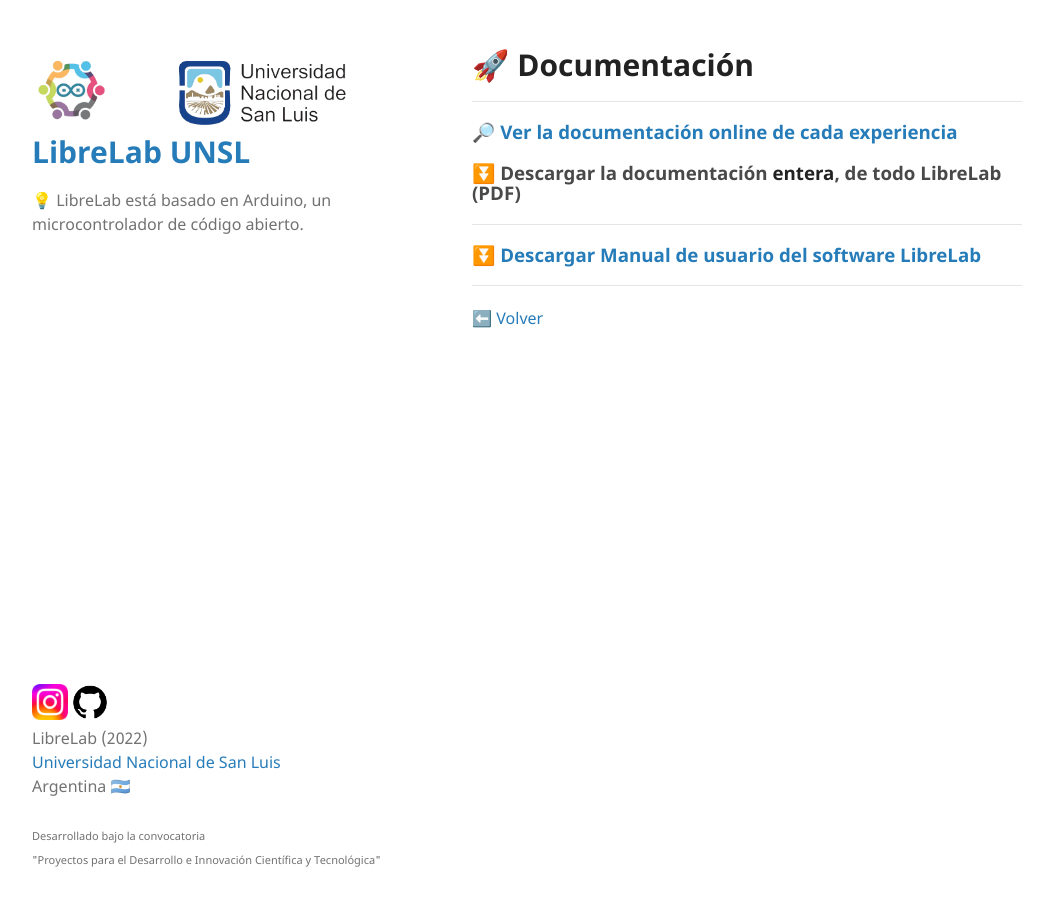
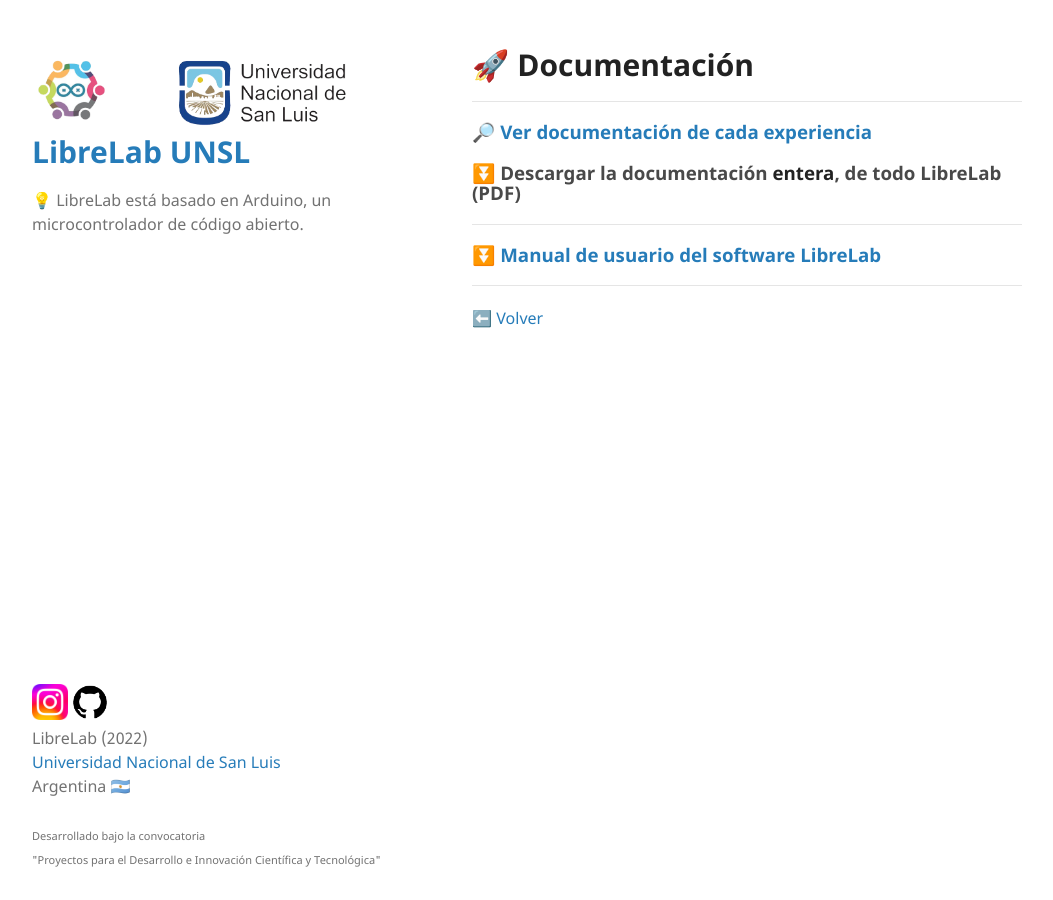
Before and after one commit to labunsl/labunsl.github.io, a Jekyll site: the page built from Documentación.md, in a window 1280 px wide. Shown: the whole page, without its empty margins (68-1121 px from the left). Built offline with Jekyll 4.4.1, drawn with Linux system fonts in a browser that asks for light colours; our own code applies the rules of GitHub Pages for plain Markdown files.

Commit message:
Update Documentación.md

```diff
--- a/Documentación.md
+++ b/Documentación.md
@@ -6,13 +6,13 @@
 
 ---
 
-### [🔎 Ver la documentación online de cada experiencia](Experimentos)
+### [🔎 Ver documentación de cada experiencia](Experimentos)
 
 ### ⏬ Descargar la documentación **entera**, de todo LibreLab (PDF)
 
 ---
 
-### [⏬ Descargar Manual de usuario del software LibreLab](Manual de usuario software LibreLab 1.0.pdf)
+### [⏬ Manual de usuario del software LibreLab](Manual de usuario software LibreLab 1.0.pdf)
 
 
 ---
```
